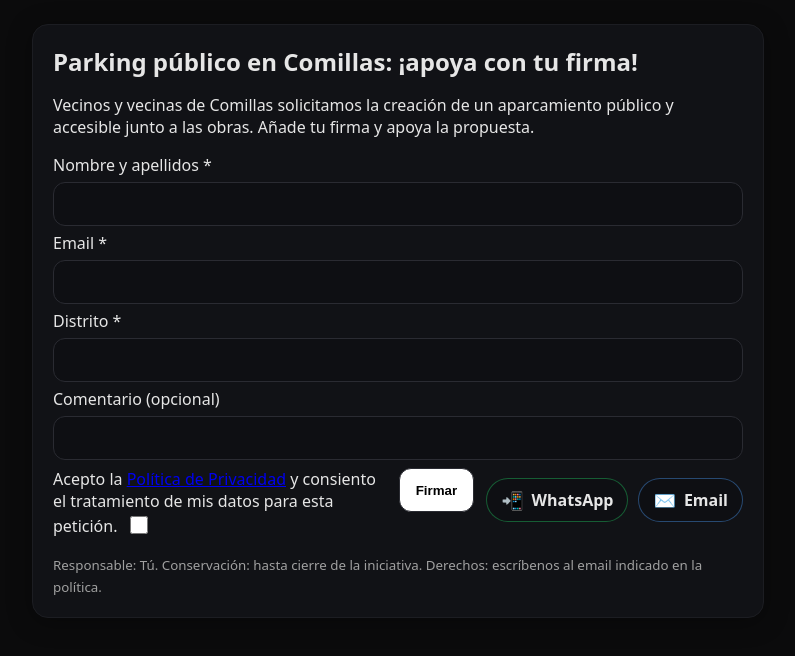
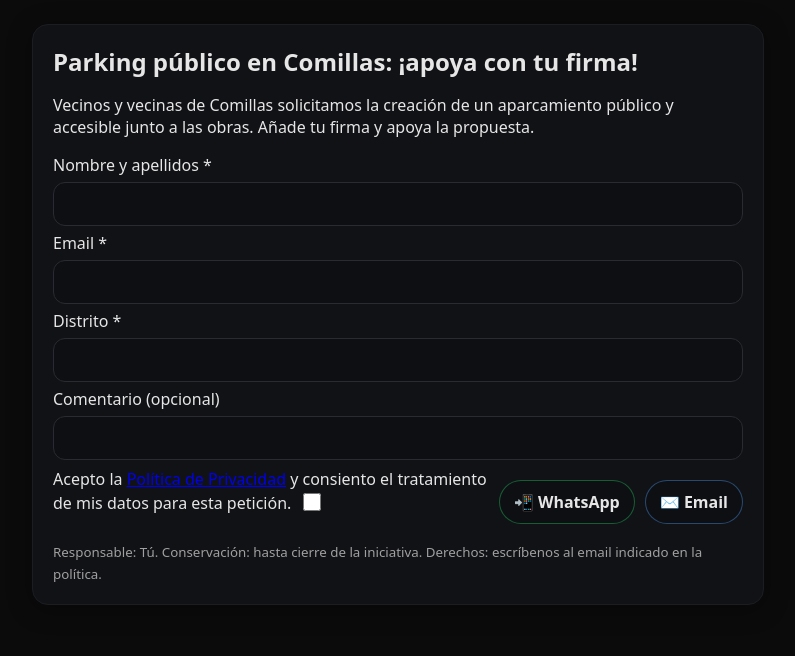
Before and after one commit to Raaul04/PARKING, a website: page public/index.html in a window 1280 px wide. Shown: the whole page, without its empty margins (242-1037 px from the left). Drawn offline with Linux system fonts and the light colour scheme.

Commit message:
Update index.html

```diff
--- a/public/index.html
+++ b/public/index.html
@@ -90,8 +90,11 @@
       margin: 0
     }
 
+    /* empuja el botón a la derecha */
     .consent {
-      display: block
+      /* OVERRIDES al label global */
+      display: block;
+      /* no flex; usa flujo inline dentro */
     }
 
     .consent span {
@@ -101,6 +104,7 @@
 
     .consent input[type="checkbox"] {
       display: inline-block;
+      /* va justo tras el texto */
       vertical-align: -2px;
       margin-left: 8px;
       width: 18px;
@@ -131,58 +135,16 @@
     .err {
       color: #ff8a8a
     }
-
-    /* ===== Botones de compartir (bonitos) ===== */
-    /* Compartir */
-    .share {
-      display: flex;
-      gap: 10px;
-      flex-wrap: wrap;
-      margin-top: 10px
-    }
-
-    .btn-share {
-      display: inline-flex;
-      align-items: center;
-      gap: 8px;
-      padding: 10px 14px;
-      border-radius: 999px;
-      font-weight: 600;
-      text-decoration: none;
-      color: var(--text);
-      border: 1px solid #2a2b32;
-      background: #0e0f13;
-      transition: transform .12s ease, box-shadow .12s ease, border-color .12s ease;
-    }
-
-    .btn-share:hover {
-      transform: translateY(-1px);
-      box-shadow: 0 6px 20px rgba(0, 0, 0, .25);
-      border-color: #3a3b44
-    }
-
-    .btn-share .icon {
-      font-size: 18px;
-      line-height: 1
-    }
-
-    .btn-wa {
-      border-color: #25d36666
-    }
-
-    .btn-mail {
-      border-color: #4ea1ff66
-    }
   </style>
 </head>
 
 <body>
   <main class="wrap">
     <section class="card">
+      <title>Firmas por un parking en Comillas</title>
       <h1>Parking público en Comillas: ¡apoya con tu firma!</h1>
       <p>Vecinos y vecinas de Comillas solicitamos la creación de un aparcamiento público y accesible junto a las obras.
         Añade tu firma y apoya la propuesta.</p>
-
       <form id="form" method="post" action="/api/sign">
         <!-- Honeypot: debe quedar vacío -->
         <input type="text" name="website" class="hp" tabindex="-1" autocomplete="off" />
@@ -205,6 +167,7 @@
         </label>
 
         <div class="actions">
+          <!-- Texto con checkbox al final -->
           <label class="consent">
             <span>
               Acepto la <a href="/privacidad.html" target="_blank" rel="noopener noreferrer">Política de Privacidad</a>
@@ -213,16 +176,18 @@
             <input name="consent" type="checkbox" required />
           </label>
 
-          <button type="submit">Firmar</button>
+          <!-- Compartir (sin JS) -->
+          <div style="margin-top:12px; display:flex; gap:10px; flex-wrap:wrap">
+            <a href="https://wa.me/?text=Firma%20esta%20petici%C3%B3n:%20https%3A%2F%2FTU-URL" target="_blank"
+              rel="noopener"
+              style="display:inline-flex;align-items:center;gap:8px;padding:10px 14px;border-radius:999px;border:1px solid #25d36666;background:#0e0f13;color:#e6e6e6;text-decoration:none;font-weight:600">📲
+              WhatsApp</a>
 
-          <div class="share" aria-label="Compartir">
-            <a id="share-wa" class="btn-share btn-wa" href="#" rel="noopener">
-              <span class="icon">📲</span> WhatsApp
-            </a>
-            <a id="share-mail" class="btn-share btn-mail" href="#">
-              <span class="icon">✉️</span> Email
-            </a>
+            <a href="mailto:?subject=Parking%20en%20Comillas&body=Apoya%20la%20propuesta%20aqu%C3%AD:%20https%3A%2F%2FTU-URL"
+              style="display:inline-flex;align-items:center;gap:8px;padding:10px 14px;border-radius:999px;border:1px solid #4ea1ff66;background:#0e0f13;color:#e6e6e6;text-decoration:none;font-weight:600">✉️
+              Email</a>
           </div>
+
 
         </div>
 
@@ -262,31 +227,6 @@
       }
     });
   </script>
-
-  <script>
-    // Enlaces de compartir: construidos al hacer clic (móvil y PC)
-    (function () {
-      var currentUrl = location.href.split('#')[0]; // sin hash por si acaso
-      var wa = document.getElementById('share-wa');
-      var mail = document.getElementById('share-mail');
-
-      if (wa) wa.addEventListener('click', function (e) {
-        e.preventDefault();
-        var text = 'Firma esta petición: ' + currentUrl;
-        var link = 'https://wa.me/?text=' + encodeURIComponent(text);
-        window.location.href = link; // app en móvil / Web en PC
-      });
-
-      if (mail) mail.addEventListener('click', function (e) {
-        e.preventDefault();
-        var subject = 'Parking en Comillas';
-        var body = 'Apoya la propuesta aquí: ' + currentUrl;
-        var link = 'mailto:?subject=' + encodeURIComponent(subject) + '&body=' + encodeURIComponent(body);
-        window.location.href = link;
-      });
-    })();
-  </script>
-
 </body>
 
 </html>
```
